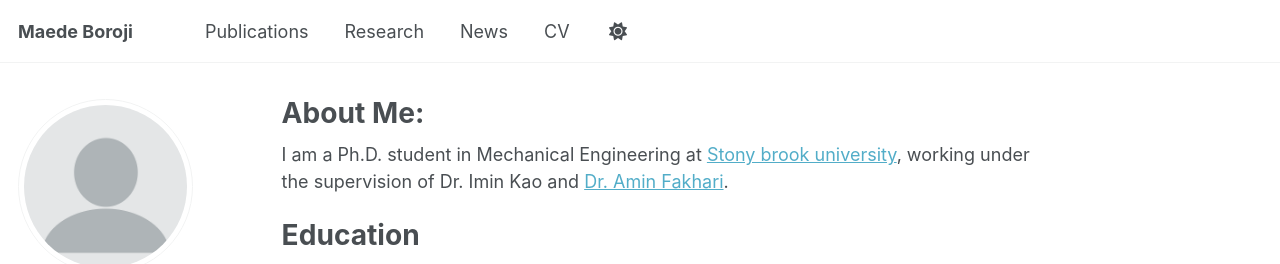
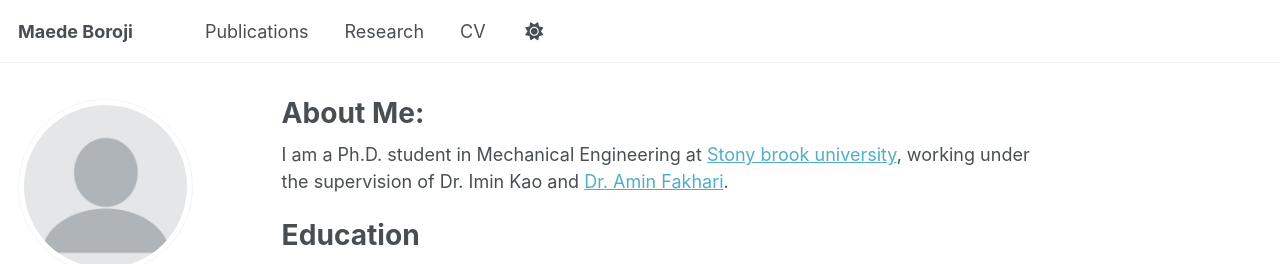
Before and after one commit to MahiBoroji/MahiBoroji.github.io, a Jekyll site: the page built from _pages/about.md, in a window 1280 px wide. Shown: the top 264 px of the page. Built offline with Jekyll 4.4.1, drawn with Linux system fonts in a browser that asks for light colours; some web fonts are replaced.

Commit message:
Remove 'News' section from navigation

```diff
--- a/_data/navigation.yml
+++ b/_data/navigation.yml
@@ -14,9 +14,6 @@ main:
   - title: "Research"
     url: https://mahiboroji.github.io/research/
 
-  - title: "News"
-    url: https://mahiboroji.github.io/news/
-
   - title: "CV"
     url: https://mahiboroji.github.io/cv/
 
```
